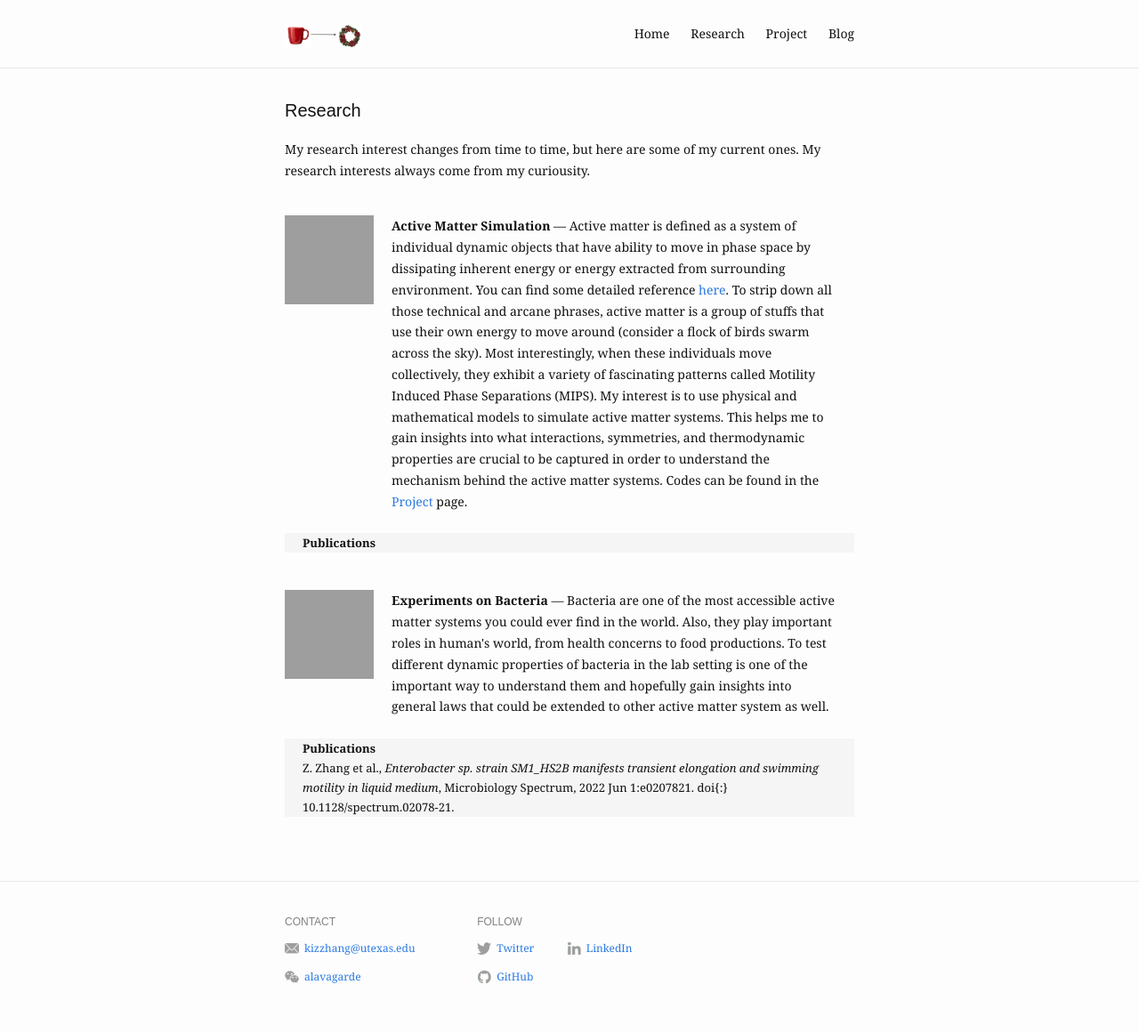
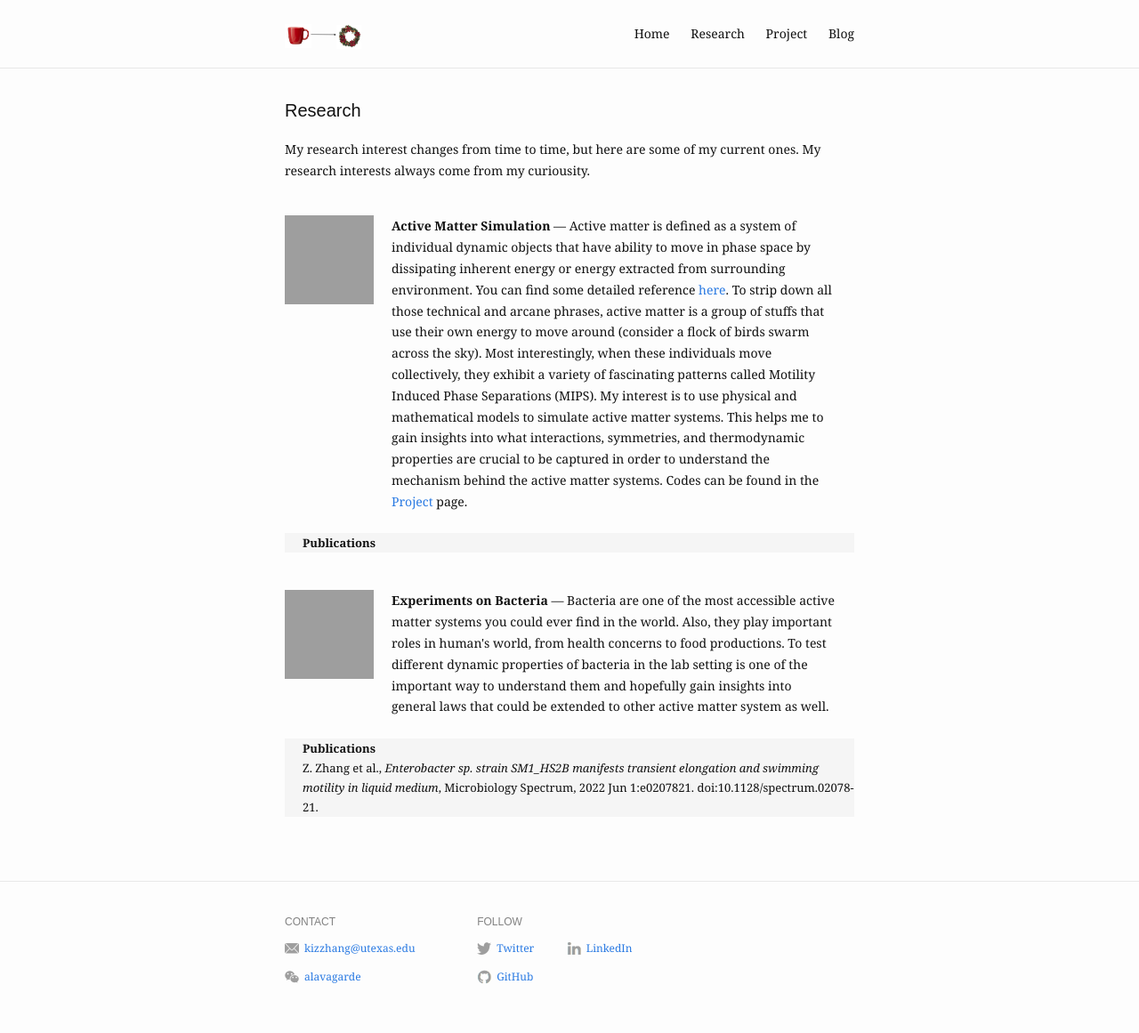
Before and after one commit to kizzhang/kizzhang.github.io, a Jekyll site: the page built from research.md, in a window 1280 px wide. Shown: the whole page at 89% size. Built offline with Jekyll 4.4.1, drawn with Linux system fonts in a browser that asks for light colours.

```diff
--- a/research.md
+++ b/research.md
@@ -17,7 +17,7 @@ items:
     description: Bacteria are one of the most accessible active matter systems you could ever find in the world. Also, they play important roles in human's world, from health concerns to food productions. To test different dynamic properties of bacteria in the lab setting is one of the important way to understand them and hopefully gain insights into general laws that could be extended to other active matter system as well.
 
     pub: Publications
-    pubdes: Z. Zhang et al., <i>Enterobacter sp. strain SM1_HS2B manifests transient elongation and swimming motility in liquid medium</i>, Microbiology Spectrum, 2022 Jun 1:e0207821. doi{:} 10.1128/spectrum.02078-21.
+    pubdes: Z. Zhang et al., <i>Enterobacter sp. strain SM1_HS2B manifests transient elongation and swimming motility in liquid medium</i>, Microbiology Spectrum, 2022 Jun 1:e0207821. doi:10.1128/spectrum.02078-21.
 ---
 My research interest changes from time to time, but here are some of my current ones. My research interests always come from my curiousity.
 <br />
```
